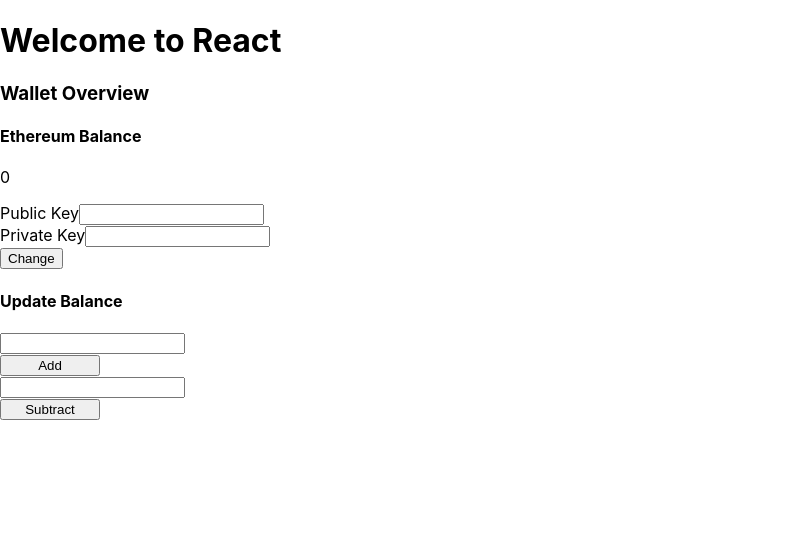
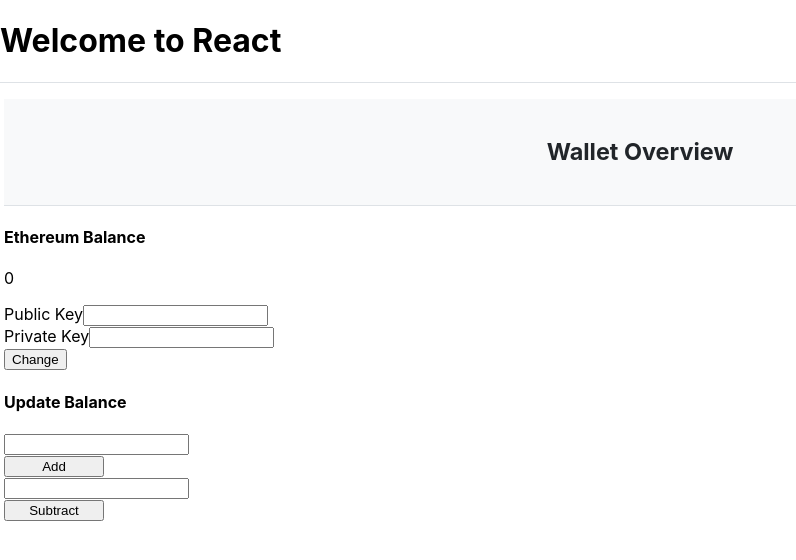
Before and after one commit to cdgmx/Wallet-CRUD, a React (Create React App) app in the folder client/: page / in a window 1280 px wide. Shown: the top 560 px of the page, without its empty margins (0-796 px from the left). Built offline with nearby package versions, Linux system fonts and the light colour scheme.

Commit message:
Update index.css
Added custom card css

```diff
--- a/client/src/index.css
+++ b/client/src/index.css
@@ -11,3 +11,24 @@ code {
   font-family: source-code-pro, Menlo, Monaco, Consolas, 'Courier New',
     monospace;
 }
+
+.card{
+  position: relative;
+  padding: 1rem;
+  margin: 1rem -.75rem 0;
+  border: solid #dee2e6;
+  border-width: 1px 0 0;
+}
+
+.card .card-header{
+  padding: .75rem 1.25rem;
+  margin-bottom: 0;
+  font-size: 1.25rem;
+  font-weight: 700;
+  line-height: 1.5;
+  color: #212529;
+  text-align: center;
+  white-space: nowrap;
+  background-color: #f8f9fa;
+  border-bottom: 1px solid #dee2e6;
+}
```
